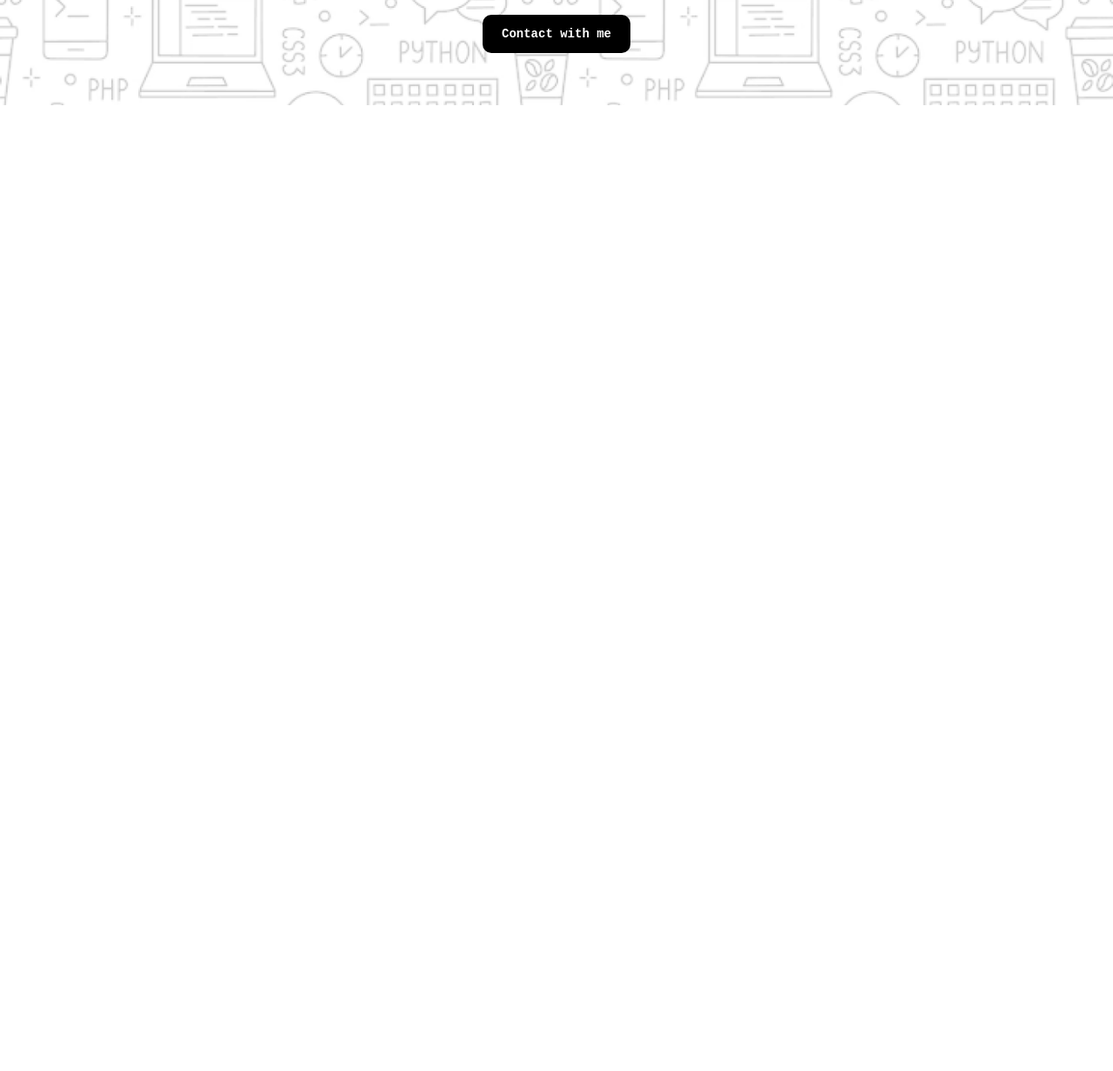
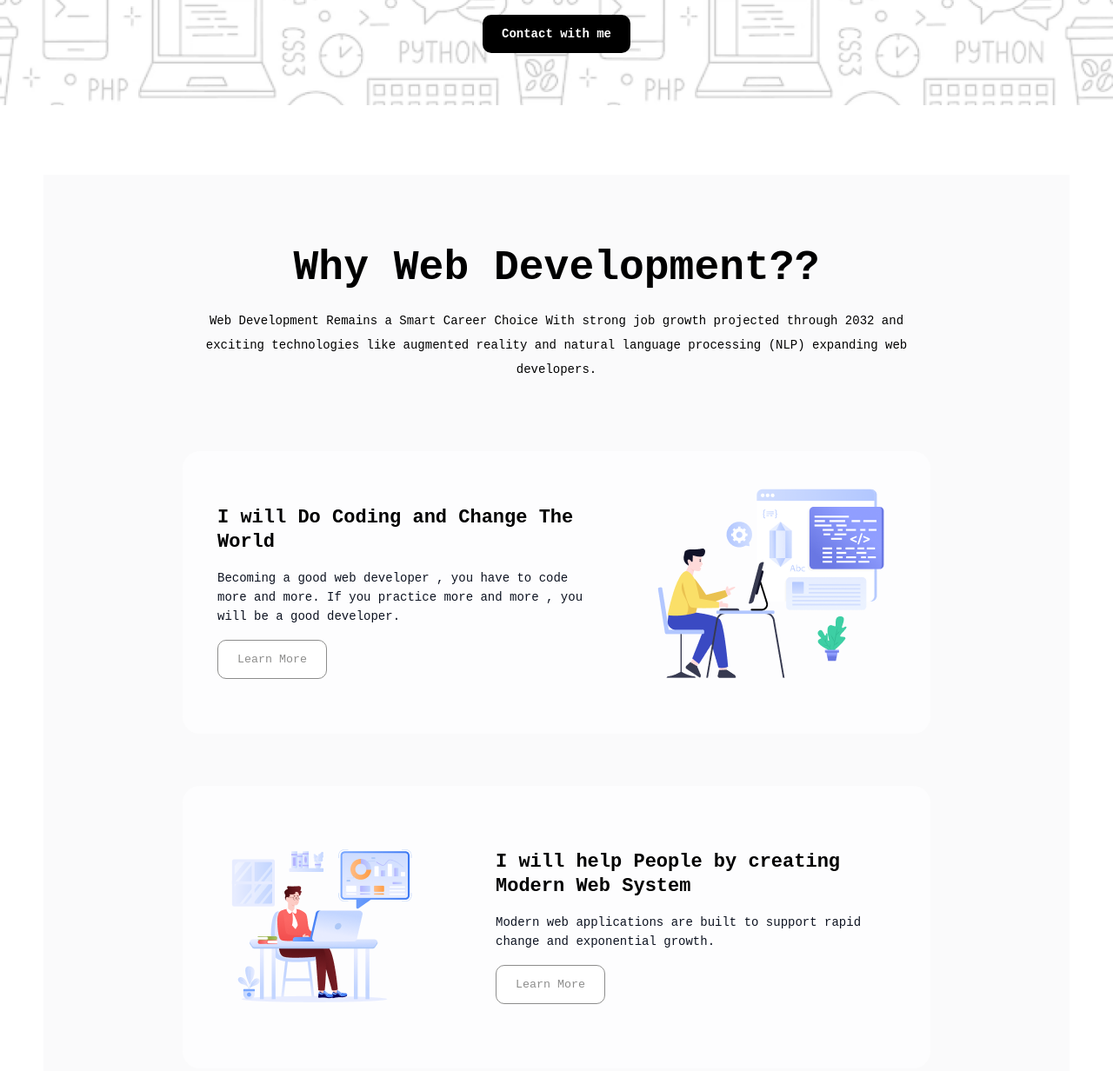
Before and after one commit to sakib17-GitHub/first-assignment, a plain HTML site: page index.html in a window 1280 px wide. Shown: the part 522-1754 px from the top of the page at 87% size. Before the commit the page ends 800 px from the top, so only its background shows below. Drawn offline with Linux system fonts and the light colour scheme; a web font is replaced by a local one.

Commit message:
why web development? added

```diff
--- a/index.html
+++ b/index.html
@@ -10,13 +10,62 @@
     <header>
             <section class="banner">
                 <img src="assets/Group.png" alt="" srcset="">
-                <h1 class="banner-title">"In the near future, I hope to become a Developer."</h1>
-                <p class="banner-description"> A web developer ensure that sites meet user expectations by ensuring they look good, run smoothly and offer easy access points with no loading issues between pages or error messages.</p>
+                <h1 class="title">"In the near future, I hope to become a Developer."</h1>
+                <p class="description"> A web developer ensure that sites meet user expectations by ensuring they look good, run smoothly and offer easy access points with no loading issues between pages or error messages.</p>
                 <button class="banner-btn"><a href="">Contact with me</a></button>
             </section>
     </header>
     <main>
+            <section class="why-web-development">
+                    <div class="why-web-dev-intro">
+                            <h1 class="title">Why Web Development??</h1>
+                            <p class="description">Web Development Remains a Smart Career Choice With strong job growth projected through 2032 and exciting technologies like augmented reality and natural language processing (NLP) expanding web developers.</p>
+                    </div>
 
+                    <div class="cards">
+                        <div class="card">
+
+                            <div class="coding">
+                                <h4 class="card-title">I will Do Coding and Change The World</h4>
+                                <p class="card-description"> Becoming a good web developer , you have to code more and more. If you practice more and more , you will be a good developer.</p>
+                                <button class="card-btn"> <a href="">Learn More</a></button>
+                            </div>
+
+                            <div class="card-img">
+                                    <img src="assets/Layer_1.png" alt="" srcset="">
+                            </div>
+
+                        </div>
+
+                        <div class="card web-system">
+
+                            <div class="creating-modern-web-system">
+                                <h4 class="card-title">I will help People by creating Modern Web System</h4>
+                                <p class="card-description"> Modern web applications are built to support rapid change and exponential growth.</p>
+                                <button class="card-btn"> <a href="">Learn More</a></button>
+                            </div>
+
+                            <div class="card-img">
+                                    <img src="assets/Group 3.png" alt="" srcset="">
+                            </div>
+
+                        </div>
+
+                        <div class="card">
+
+                            <div class="website-with-features">
+                                <h4 class="card-title">I will create websites with many features.</h4>
+                                <p class="card-description"> There will be many exciting features in my websites and it will helps people to use my website.</p>
+                                <button class="card-btn"> <a href="">Learn More</a></button>
+                            </div>
+
+                            <div class="card-img">
+                                    <img src="assets/Layer_1.png" alt="" srcset="">
+                            </div>
+
+                        </div>
+                    </div>
+            </section>
     </main>
     <footer>
 
--- a/styles/style.css
+++ b/styles/style.css
@@ -5,6 +5,8 @@
         padding: 0px ;
         font-family: "Azeret Mono", monospace;
 }
+
+/* Banner style */
 
 .banner{
     background-image: url("../assets/Hero-bg.png");
@@ -24,17 +26,6 @@
     width: 20%
 }
 
-.banner-title{
-    font-size: 48px;
-    font-weight: 800;
-}
-
-.banner-description{
-    font-size: 14px;
-    font-weight: 400;
-    line-height: 28px;
-}
-
 .banner-btn>a{
     text-decoration: none;
     font-size: 14px;
@@ -48,3 +39,81 @@
     border:none;
     padding: 14px 22px;
 }
+
+
+/* Shared style */
+
+.title{
+    font-size: 48px;
+    font-weight: 800;
+}
+
+.description{
+    font-size: 14px;
+    font-weight: 400;
+    line-height: 28px;
+}
+
+
+/* main */
+main{
+    max-width: 1180px;
+    margin: 0px auto;
+}
+
+/* Why Web Development style */
+
+.why-web-development{
+    background-color: #FAFAFB;
+    padding: 80px 160px;
+}
+
+.why-web-dev-intro{
+        text-align: center;
+}
+.why-web-dev-intro>p{
+    padding:20px;
+}
+
+.card{
+    display: flex;
+    justify-content: space-between;
+    align-items: center;
+    gap:80px;
+    padding:40px;
+    background-color:#ffffffb7;
+    border-radius: 20px;
+    margin: 60px auto;
+}
+
+.card-title{
+    font-size: 22px;
+    font-weight: 700;
+    color:gba(13, 19, 33, 0.7);
+    line-height: 28px;
+    margin-bottom: 16px;
+}
+
+.card-description{
+    font-size: 14px;
+    font-weight: 400;
+    color:rgb(13, 19, 33);
+    line-height: 22px;
+    margin-bottom: 16px;
+}
+
+.card-btn{
+    border:1px solid rgb(141, 141, 140);
+    border-radius: 10px;
+    padding: 14px 22px;
+    background-color: white;
+}
+
+.card-btn>a{
+    text-decoration: none;
+    color: rgb(141, 141, 140);
+}
+
+.web-system{
+    flex-direction: row-reverse;
+}
```
